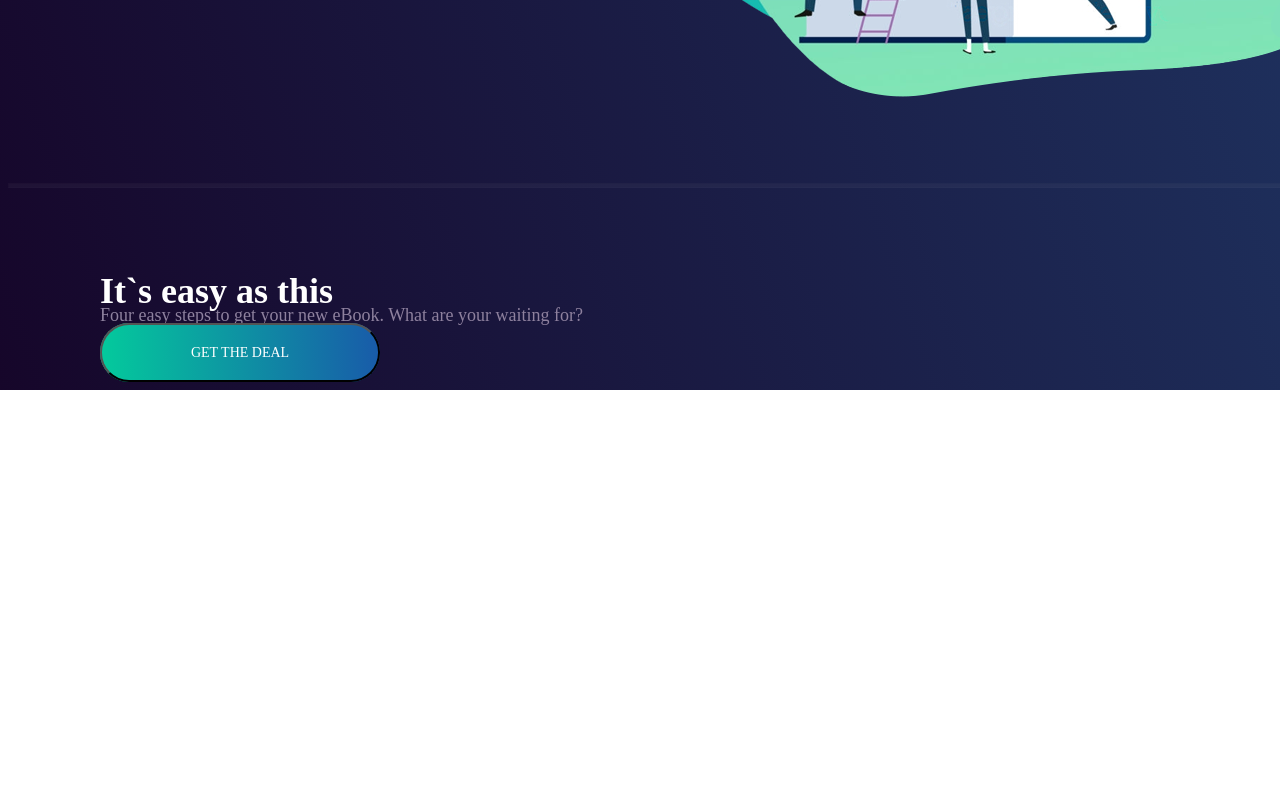
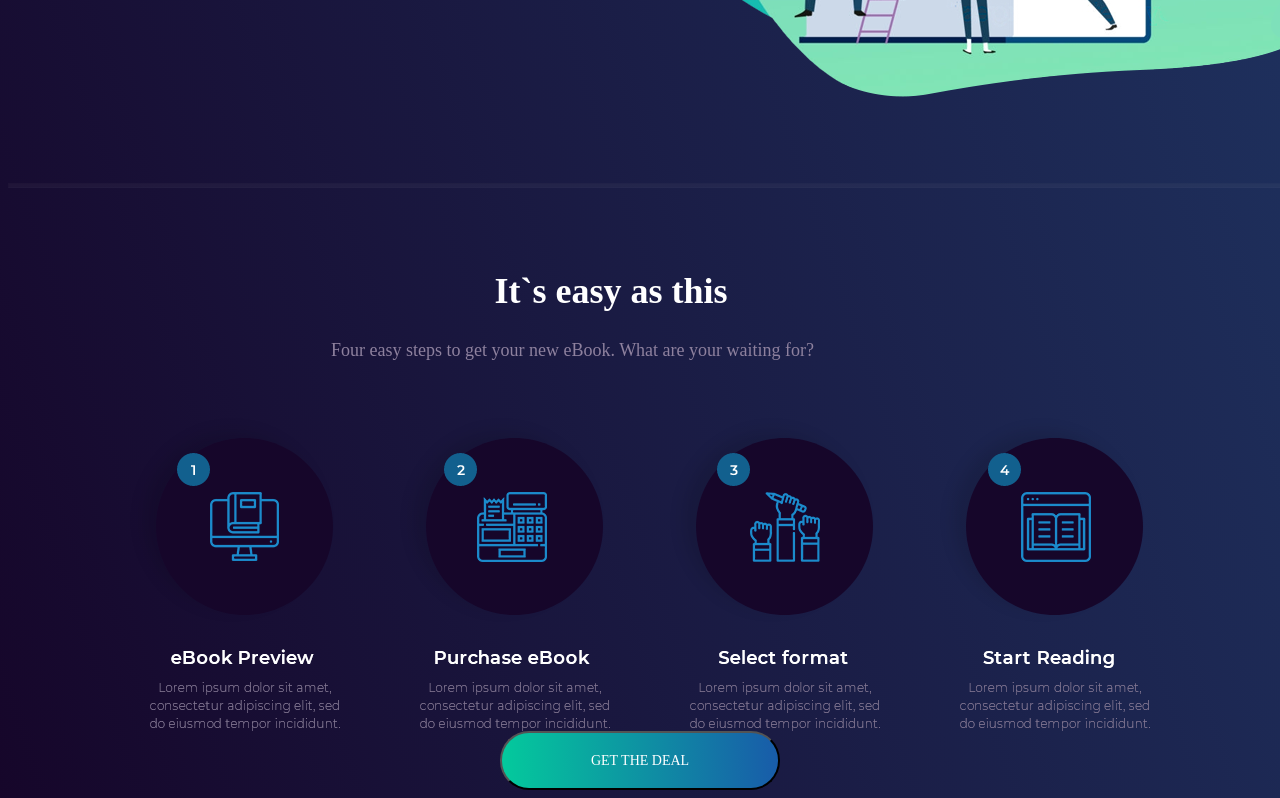
Before and after one commit to vitaliivilkhovetskyi/templay-project, a plain HTML site: page index.html in a window 1280 px wide. Shown: the part 567-1365 px from the top of the page. Before the commit the page ends 957 px from the top, so only its background shows below. Drawn offline with Linux system fonts and the light colour scheme.

Commit message:
added some styles

```diff
--- a/css/index.css
+++ b/css/index.css
@@ -132,6 +132,7 @@ body {
     text-align: center;
     text-transform: uppercase;
 }
+
 .easy-as-this{
     width: 291px;
     height: 35px;
@@ -139,12 +140,57 @@ body {
     font-family: Montserrat;
     font-size: 36px;
     font-weight: 700;
+    margin: auto;
 }
+
 .name-easy-steps{
     width: 618px;
-height: 18px;
-color: #8e819e;
-font-family: Montserrat;
-font-size: 18px;
-font-weight: 300;
+    height: 18px;
+    color: #8e819e;
+    font-family: Montserrat;
+    font-size: 18px;
+    font-weight: 300;
+    margin-left: auto;
+    margin-right: auto;
+    margin-top: 35px;
+    margin-bottom: 60px;
 }
+.easy-steps-to-get-book{
+    display: flex;
+    justify-content: space-around;
+}
+
+.sprite {
+    background-image: url(../img/spritesheet-main.png);
+    background-repeat: no-repeat;
+    display: block;
+}
+
+.sprite-layers-format {
+    width: 210px;
+    height: 313px;
+    background-position: -117px -117px;
+}
+
+.sprite-layers-preview {
+    width: 210px;
+    height: 313px;
+    background-position: -561px -117px;
+}
+
+.sprite-layers-purchase {
+    width: 210px;
+    height: 313px;
+    background-position: -1005px -117px;
+}
+
+.sprite-layers-start {
+    width: 210px;
+    height: 313px;
+    background-position: -1449px -117px;
+}
+.deal-button{
+    display: flex;
+    justify-content: center;
+}
+.
--- a/index.html
+++ b/index.html
@@ -55,23 +55,15 @@
     <hr class="line">
     <div class="container">
         <section class="steps-to-get-book">
-            <div class="easy-as-this">It`s easy as this</div>
+            <div class="easy-as-this"><p class="title-of-block">It`s easy as this</p></div>
             <div class="name-easy-steps">Four easy steps to get your new eBook. What are your waiting for?</div>
             <div class="easy-steps-to-get-book">
-                <div class="eBook-preview">
-
-                </div>
-                <div class="purchase-eBook">
-
-                </div>
-                <div class="select-format">
-
-                </div>
-                <div class="start-reading">
-
-                </div>
+                <i class="sprite sprite-layers-start"></i>
+                <i class="sprite sprite-layers-format"></i>
+                <i class="sprite sprite-layers-purchase"></i>
+                <i class="sprite sprite-layers-preview"></i>
             </div>
-            <div class="deal-btn">
+            <div class="deal-button">
                 <button type="submit" class="deal-btn"><span class="deal-text">GET THE DEAL</span></button>
             </div>
         </section>
```
Also changed, not shown: img/spritesheet-main.png (added), img/spritesheet.cover.png (added), img/spritesheet.png (added).
